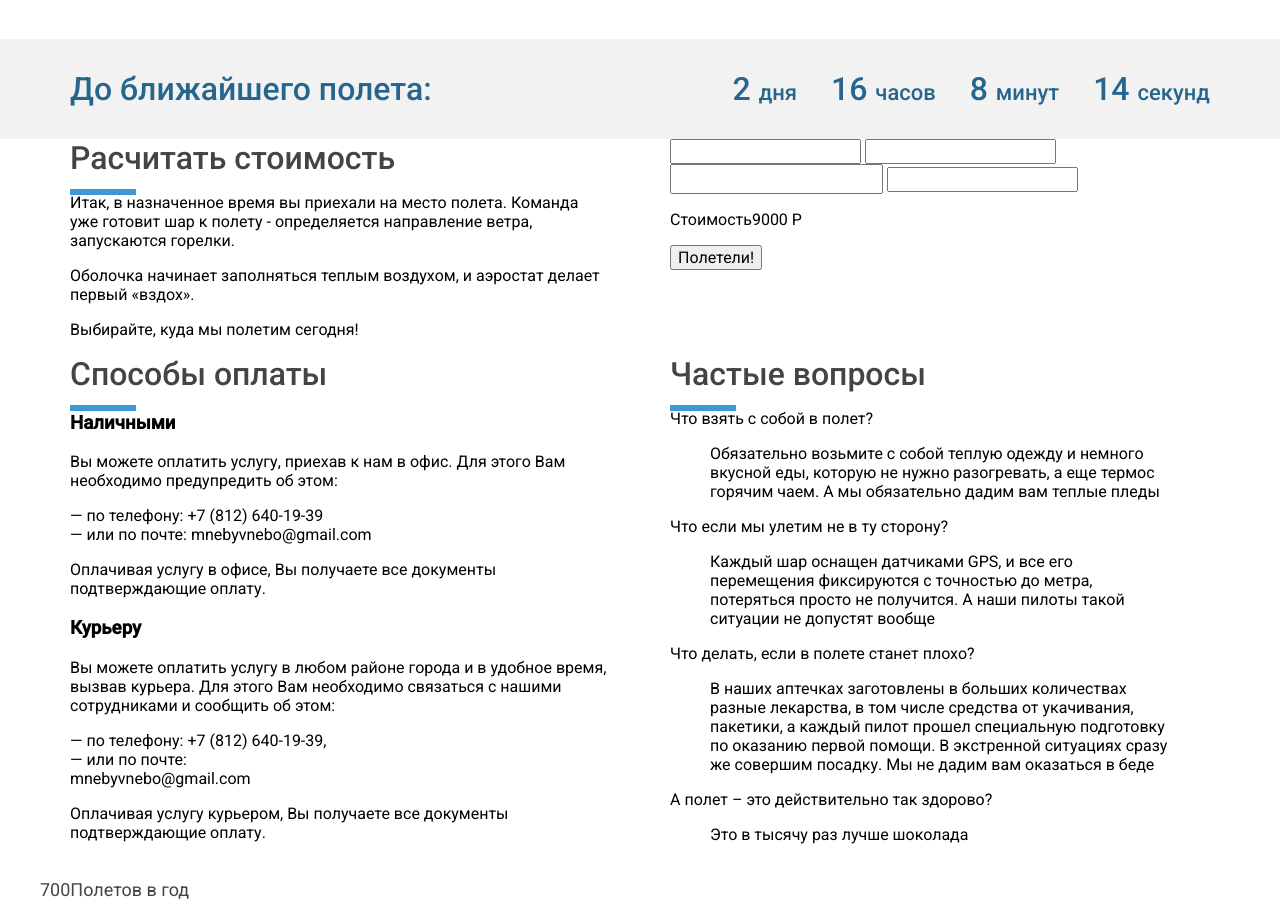
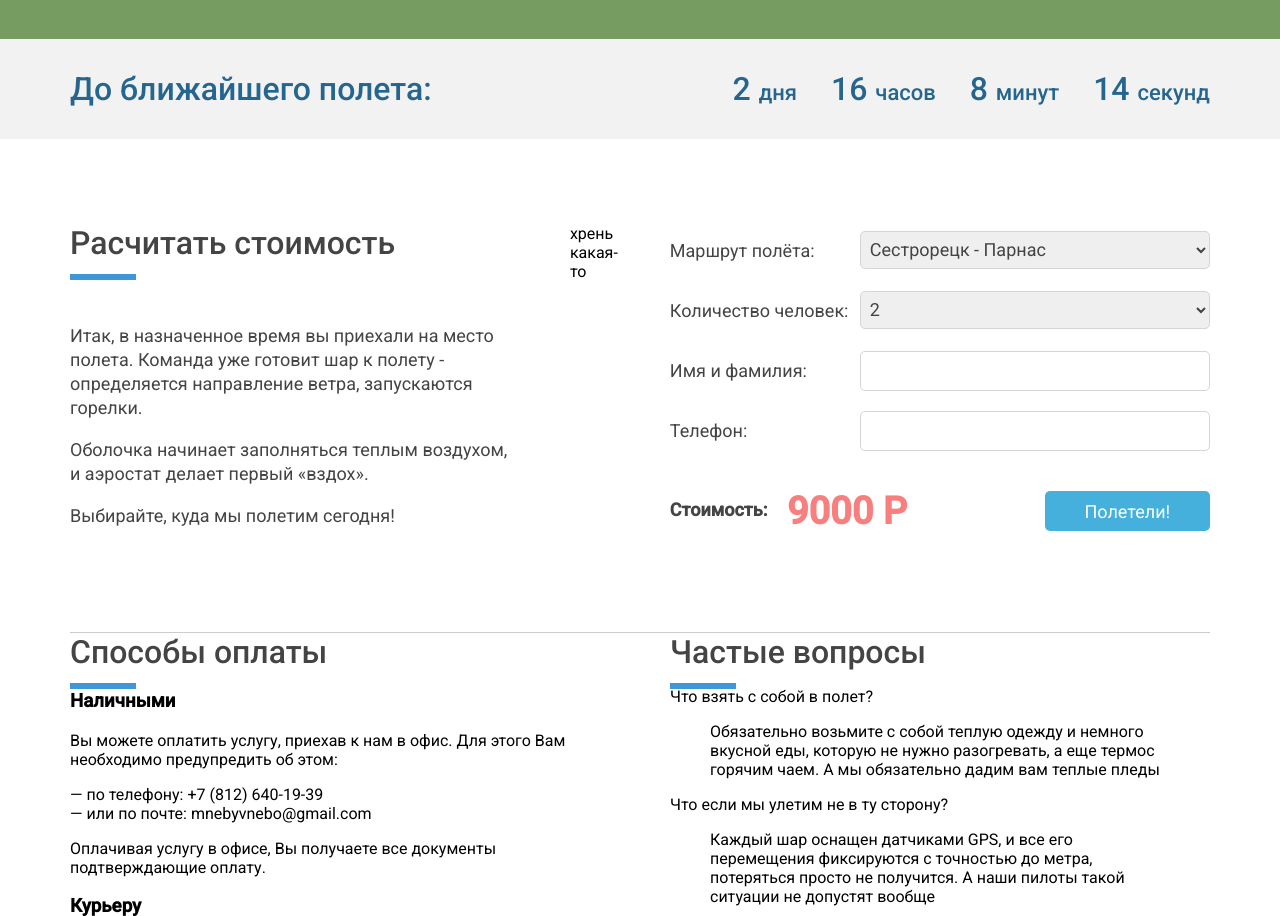
Before and after one commit to mosk/mf, a plain HTML site: page index.html in a window 1280 px wide. Shown: the part 2340-3256 px from the top of the page. Drawn offline with Linux system fonts and the light colour scheme; a script that the page names is missing.

Commit message:
html/css

```diff
--- a/css/style.css
+++ b/css/style.css
@@ -117,9 +117,6 @@ section[class*="grid"] {
   border: 1px solid #ffffff;
 }
 
-.promo__button:after {
-}
-
 /* features */
 .features {
   padding: 77px 0 20px;
@@ -159,7 +156,8 @@ section[class*="grid"] {
 }
 
 /* нижний бордер у блоков  */
-.about:after {
+.about:after,
+.order:after {
   content: "";
   display: block;
   position: absolute;
@@ -246,6 +244,7 @@ section[class*="grid"] {
 .plan {
   text-align: center;
   height: 662px;
+  background-color: #769c61;
   background-image: url(../img/plan-bg.jpg);
   background-position: center;
   -webkit-background-size: cover;
@@ -263,6 +262,7 @@ section[class*="grid"] {
   height: 400px;
 }
 
+/* пункты плана полёта */
 .ballon {
   position: absolute;
   width: 100px;
@@ -271,6 +271,7 @@ section[class*="grid"] {
 .ballon__title {
   font-size: 18px;
   font-weight: 500;
+  color: #454545;
 }
 
 .ballon__image {
@@ -332,8 +333,75 @@ section[class*="grid"] {
   font-size: 22px;
 }
 
+/* order */
+.order {
+  padding: 85px 0;
+  position: relative;
+}
+
+.order .title {
+  margin-bottom: 62px;
+}
+
+.order__block {
+  padding-top: 7px;
+}
+
+.order__info {
+  display: block;
+  margin-bottom: 20px;
+  font-size: 18px;
+  color: #444444;
+  line-height: 40px;
+}
+
+.order__input {
+  margin: 0;
+  padding: 0;
+  float: right;
+  width: 350px;
+  height: 38px;
+  border: 1px solid  #d5d5d5;
+  border-radius: 5px;
+  outline: none;
+  padding: 0 5px;
+}
+
+.name,
+.phone {
+  width: 303px;
+  padding-left: 40px;
+}
+
+.order__price {
+  display: inline-block;
+  margin-top: 20px;
+  font-size: 18px;
+  font-weight: 600;
+  color: #444444;
+  line-height: 38px;
+}
+
+.order__price--red {
+  font-size: 38px;
+  color: #f97e7e;
+  vertical-align: middle;
+  padding-left: 10px;
+}
+
+.order__button {
+  margin-top: 20px;
+  height: 40px;
+  width: 165px;
+  font-size: 18px;
+  background-color: #46b0dc;
+  color: #ffffff;
+  border: 0 solid transparent;
+  border-radius: 5px;
+  outline: none;
+}
+
 
 /* footer */
 
-
 /* слайдер fancybox */
--- a/index.html
+++ b/index.html
@@ -136,6 +136,8 @@
         </div>
       </div>
     </div>
+
+    <!-- timer -->
     <div class="timer">
       <div class="container">
         <div class="row">
@@ -151,22 +153,51 @@
         </div>
       </div>
     </div>
+
+    <!-- order -->
     <div class="order" id="order">
       <div class="container">
         <div class="row">
+          <div class="grid-5">
+            <h2 class="title">Расчитать стоимость</h2>
+            <p class="text">Итак, в назначенное время вы приехали на место полета. Команда уже готовит шар к полету - определяется направление ветра, запускаются горелки.</p>
+            <p class="text">Оболочка начинает заполняться теплым воздухом, и аэростат делает первый «вздох».</p>
+            <p class="text">Выбирайте, куда мы полетим сегодня!</p>
+          </div>
+          <div class="grid-1">хрень какая-то</div>
           <div class="grid-6">
-            <h2 class="title">Расчитать стоимость</h2>
-            <p class="description">Итак, в назначенное время вы приехали на место полета. Команда уже готовит шар к полету - определяется направление ветра, запускаются горелки.</p>
-            <p class="description">Оболочка начинает заполняться теплым воздухом, и аэростат делает первый «вздох».</p>
-            <p class="description">Выбирайте, куда мы полетим сегодня!</p>
-          </div>
-          <div class="grid-6">
-            <label for="route"><input class="route" id="route" type="text"></label> <label for="number"><input class="number" id="number" type="text"></label> <label for="name"><input class="text" id="name" type="text"></label> <label for="phone"><input class="phone" id="phone" type="text"></label>
-            <p>Стоимость<span>9000 Р</span></p><button>Полетели!</button>
+            <div class="order__block">
+              <label class="order__info" for="route">Маршрут полёта:
+                <select class="order__input route" id="route" size="1">
+                  <option value="a" selected>Сестрорецк - Парнас</option>
+                  <option value="b">Парнас - Сестрорецк</option>
+                </select>
+              </label>
+              <label class="order__info" for="number">Количество человек:
+                <select class="order__input number" id="number" size="1">
+                  <option value="1">1</option>
+                  <option value="2" selected>2</option>
+                  <option value="3">3</option>
+                  <option value="4">4</option>
+                  <option value="5">5</option>
+                  <option value="6">6</option>
+                  <option value="7">7</option>
+                  <option value="8">8</option>
+                  <option value="9">9</option>
+                  <option value="10">10</option>
+                </select>
+              </label>
+              <label class="order__info" for="name">Имя и фамилия:<input class="order__input name" id="name" type="text"></label>
+              <label class="order__info" for="phone">Телефон:<input class="order__input phone" id="phone" type="text"></label>
+              <p class="order__price">Стоимость:<span class="order__price--red"> 9000 Р</span></p>
+              <button class="order__button pull-right">Полетели!</button>
+            </div>
           </div>
         </div>
       </div>
     </div>
+
+
     <div class="faq">
       <div class="container">
         <div class="row">
```
